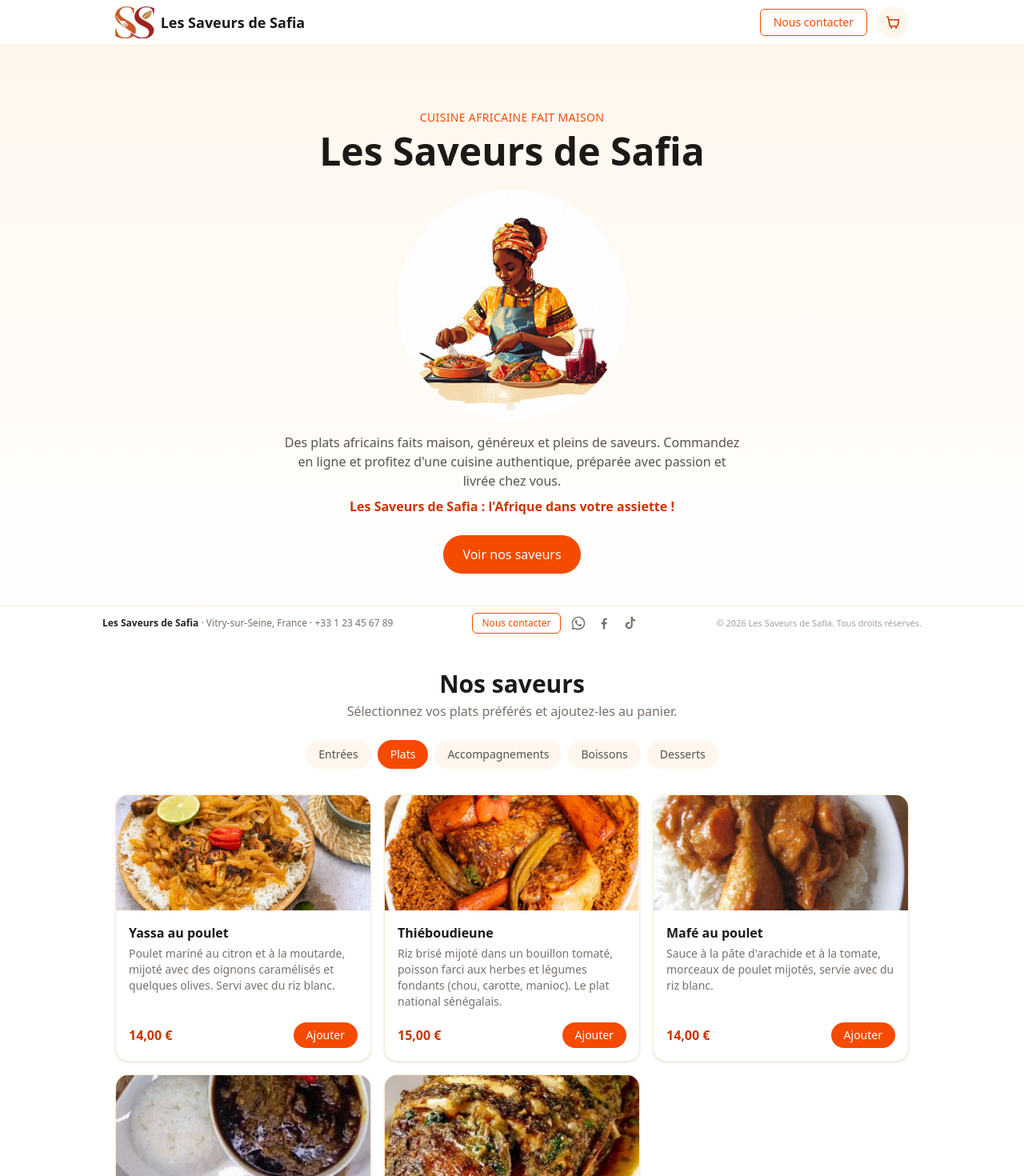
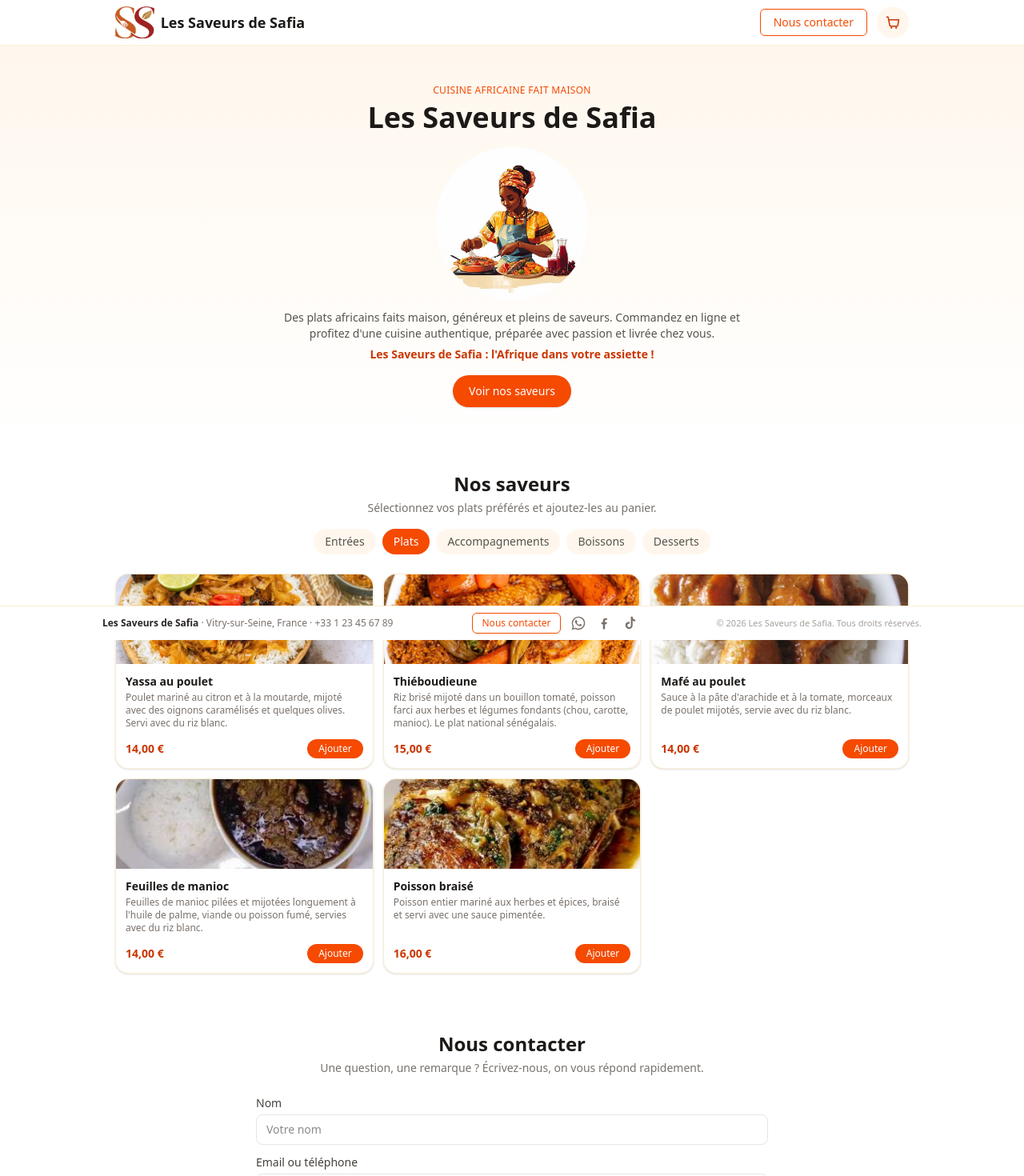
Before and after one commit to superconde224/safia-saveur, a Next.js app: page /safia-saveur/ in a window 1280 px wide. Shown: the top 1470 px of the page at 80% size. Built offline with nearby package versions, Linux system fonts and the light colour scheme.

Commit message:
Rend le site plus compact: réduit tailles de police et espacements

```diff
--- a/components/ContactSection.tsx
+++ b/components/ContactSection.tsx
@@ -34,13 +34,13 @@ export function ContactSection() {
   }
 
   return (
-    <section id="contact-form" className="mx-auto max-w-2xl px-4 py-14">
-      <h2 className="text-center text-2xl font-bold text-stone-900 sm:text-3xl">Nous contacter</h2>
-      <p className="mt-1 text-center text-stone-500">
+    <section id="contact-form" className="mx-auto max-w-2xl px-4 py-10">
+      <h2 className="text-center text-xl font-bold text-stone-900 sm:text-2xl">Nous contacter</h2>
+      <p className="mt-1 text-center text-sm text-stone-500">
         Une question, une remarque ? Écrivez-nous, on vous répond rapidement.
       </p>
 
-      <form onSubmit={handleSubmit} className="mt-8 space-y-4">
+      <form onSubmit={handleSubmit} className="mt-6 space-y-3">
         <div>
           <label className="block text-sm font-medium text-stone-700">Nom</label>
           <input
--- a/components/Hero.tsx
+++ b/components/Hero.tsx
@@ -4,25 +4,25 @@ import { withBasePath } from "@/lib/site-config";
 export function Hero() {
   return (
     <section id="top" className="bg-gradient-to-b from-orange-50 to-white">
-      <div className="mx-auto max-w-5xl px-4 py-14 text-center sm:py-20">
-        <p className="text-sm font-medium uppercase tracking-wide text-orange-600">Cuisine africaine fait maison</p>
-        <h1 className="mt-2 text-3xl font-bold text-stone-900 sm:text-5xl">{RESTAURANT_NAME}</h1>
+      <div className="mx-auto max-w-5xl px-4 py-8 text-center sm:py-12">
+        <p className="text-xs font-medium uppercase tracking-wide text-orange-600">Cuisine africaine fait maison</p>
+        <h1 className="mt-1.5 text-2xl font-bold text-stone-900 sm:text-4xl">{RESTAURANT_NAME}</h1>
         {/* eslint-disable-next-line @next/next/no-img-element */}
         <img
           src={withBasePath("/images/profil-safia.jpg")}
           alt="Cuisinière préparant un plat Les Saveurs de Safia"
-          className="mx-auto mt-6 h-56 w-56 rounded-full object-cover sm:h-72 sm:w-72"
+          className="mx-auto mt-4 h-36 w-36 rounded-full object-cover sm:h-48 sm:w-48"
         />
-        <p className="mx-auto mt-4 max-w-xl text-stone-600">
+        <p className="mx-auto mt-3 max-w-xl text-sm text-stone-600">
           Des plats africains faits maison, généreux et pleins de saveurs. Commandez en ligne et
           profitez d&apos;une cuisine authentique, préparée avec passion et livrée chez vous.
         </p>
-        <p className="mx-auto mt-2 max-w-xl font-semibold text-orange-700">
+        <p className="mx-auto mt-1.5 max-w-xl text-sm font-semibold text-orange-700">
           Les Saveurs de Safia : l&apos;Afrique dans votre assiette !
         </p>
         <a
           href="#menu"
-          className="mt-6 inline-block rounded-full bg-orange-600 px-6 py-3 font-medium text-white shadow-sm transition hover:bg-orange-700"
+          className="mt-4 inline-block rounded-full bg-orange-600 px-5 py-2.5 text-sm font-medium text-white shadow-sm transition hover:bg-orange-700"
         >
           Voir nos saveurs
         </a>
--- a/components/MenuSection.tsx
+++ b/components/MenuSection.tsx
@@ -13,16 +13,16 @@ export function MenuSection() {
   );
 
   return (
-    <section id="menu" className="mx-auto max-w-5xl px-4 py-10">
-      <h2 className="text-center text-2xl font-bold text-stone-900 sm:text-3xl">Nos saveurs</h2>
-      <p className="mt-1 text-center text-stone-500">Sélectionnez vos plats préférés et ajoutez-les au panier.</p>
+    <section id="menu" className="mx-auto max-w-5xl px-4 py-8">
+      <h2 className="text-center text-xl font-bold text-stone-900 sm:text-2xl">Nos saveurs</h2>
+      <p className="mt-1 text-center text-sm text-stone-500">Sélectionnez vos plats préférés et ajoutez-les au panier.</p>
 
-      <div className="mt-6 -mx-4 flex justify-center gap-2 overflow-x-auto px-4 pb-2 sm:mx-0 sm:flex-wrap sm:px-0">
+      <div className="mt-4 -mx-4 flex justify-center gap-2 overflow-x-auto px-4 pb-2 sm:mx-0 sm:flex-wrap sm:px-0">
         {CATEGORIES.map((category) => (
           <button
             key={category.id}
             onClick={() => setActiveCategory(category.id)}
-            className={`shrink-0 rounded-full px-4 py-2 text-sm font-medium transition ${
+            className={`shrink-0 rounded-full px-3.5 py-1.5 text-sm font-medium transition ${
               activeCategory === category.id
                 ? "bg-orange-600 text-white"
                 : "bg-orange-50 text-stone-600 hover:bg-orange-100"
@@ -33,7 +33,7 @@ export function MenuSection() {
         ))}
       </div>
 
-      <div className="mt-6 grid grid-cols-1 gap-4 sm:grid-cols-2 lg:grid-cols-3">
+      <div className="mt-4 grid grid-cols-1 gap-3 sm:grid-cols-2 lg:grid-cols-3">
         {products.map((product) => (
           <ProductCard key={product.id} product={product} />
         ))}
--- a/components/ProductCard.tsx
+++ b/components/ProductCard.tsx
@@ -14,22 +14,22 @@ export function ProductCard({ product }: { product: Product }) {
     <div className="flex flex-col overflow-hidden rounded-2xl border border-orange-100 bg-white shadow-sm transition hover:shadow-md">
       {product.photo ? (
         // eslint-disable-next-line @next/next/no-img-element
-        <img src={withBasePath(product.photo)} alt={product.name} className="h-36 w-full object-cover" />
+        <img src={withBasePath(product.photo)} alt={product.name} className="h-28 w-full object-cover" />
       ) : (
-        <div className="flex h-36 w-full items-center justify-center bg-orange-50 text-5xl">
+        <div className="flex h-28 w-full items-center justify-center bg-orange-50 text-4xl">
           {product.image}
         </div>
       )}
 
-      <div className="flex flex-1 flex-col p-4">
-        <h3 className="font-semibold text-stone-900">{product.name}</h3>
-        <p className="mt-1 flex-1 text-sm text-stone-500">{product.description}</p>
-        <div className="mt-4 flex items-center justify-between">
-          <span className="font-semibold text-orange-700">{formatPrice(product.price)}</span>
+      <div className="flex flex-1 flex-col p-3">
+        <h3 className="text-sm font-semibold text-stone-900">{product.name}</h3>
+        <p className="mt-0.5 flex-1 text-xs text-stone-500">{product.description}</p>
+        <div className="mt-3 flex items-center justify-between">
+          <span className="text-sm font-semibold text-orange-700">{formatPrice(product.price)}</span>
           {quantity === 0 ? (
             <button
               onClick={() => addItem(product.id)}
-              className="rounded-full bg-orange-600 px-4 py-1.5 text-sm font-medium text-white transition hover:bg-orange-700 active:scale-95"
+              className="rounded-full bg-orange-600 px-3.5 py-1 text-xs font-medium text-white transition hover:bg-orange-700 active:scale-95"
             >
               Ajouter
             </button>
@@ -38,15 +38,15 @@ export function ProductCard({ product }: { product: Product }) {
               <button
                 onClick={() => removeItem(product.id)}
                 aria-label={`Retirer un ${product.name}`}
-                className="flex h-7 w-7 items-center justify-center rounded-full bg-white text-orange-700 shadow-sm active:scale-95"
+                className="flex h-6 w-6 items-center justify-center rounded-full bg-white text-orange-700 shadow-sm active:scale-95"
               >
                 −
               </button>
-              <span className="w-4 text-center text-sm font-medium text-stone-800">{quantity}</span>
+              <span className="w-4 text-center text-xs font-medium text-stone-800">{quantity}</span>
               <button
                 onClick={() => addItem(product.id)}
                 aria-label={`Ajouter un ${product.name}`}
-                className="flex h-7 w-7 items-center justify-center rounded-full bg-white text-orange-700 shadow-sm active:scale-95"
+                className="flex h-6 w-6 items-center justify-center rounded-full bg-white text-orange-700 shadow-sm active:scale-95"
               >
                 +
               </button>
```
